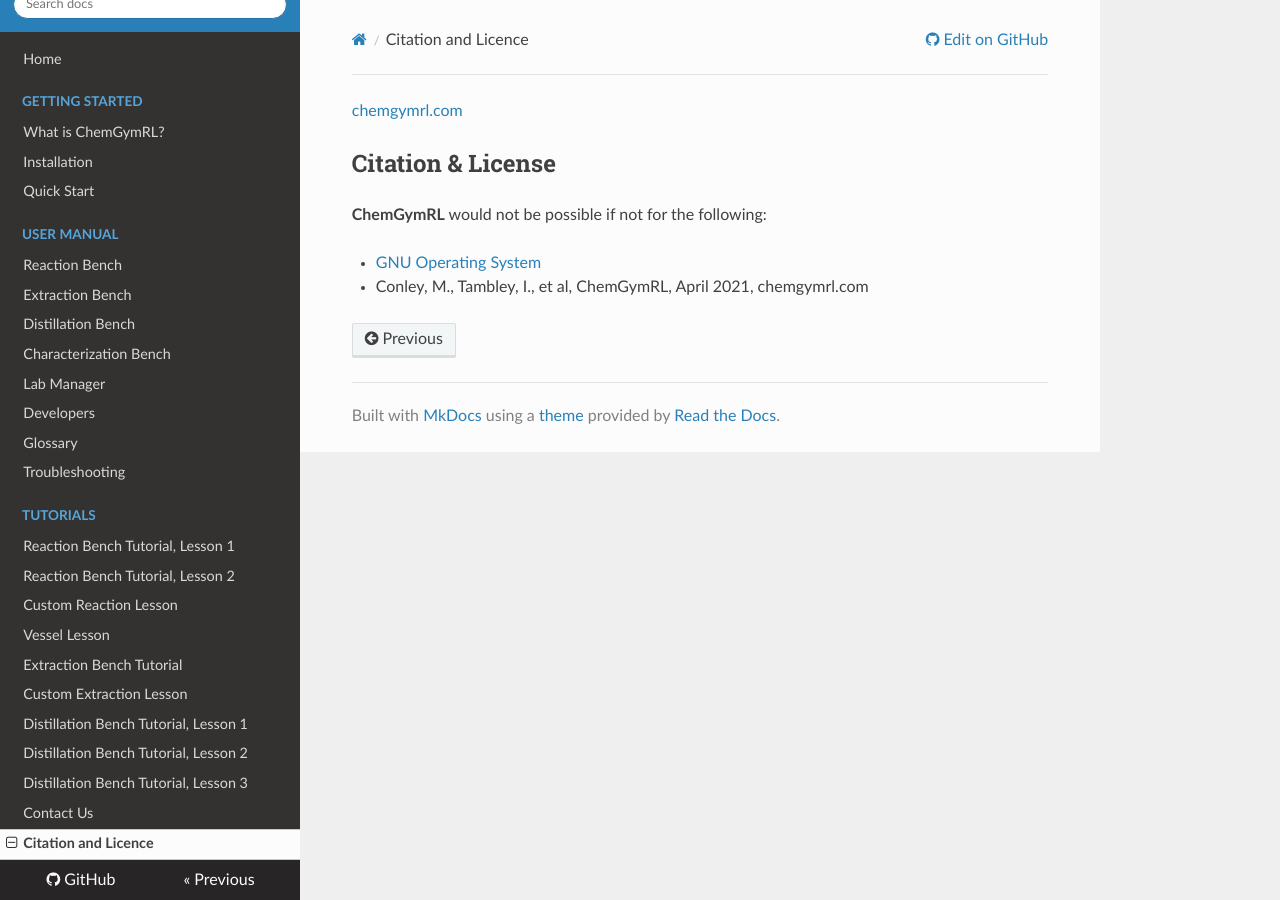
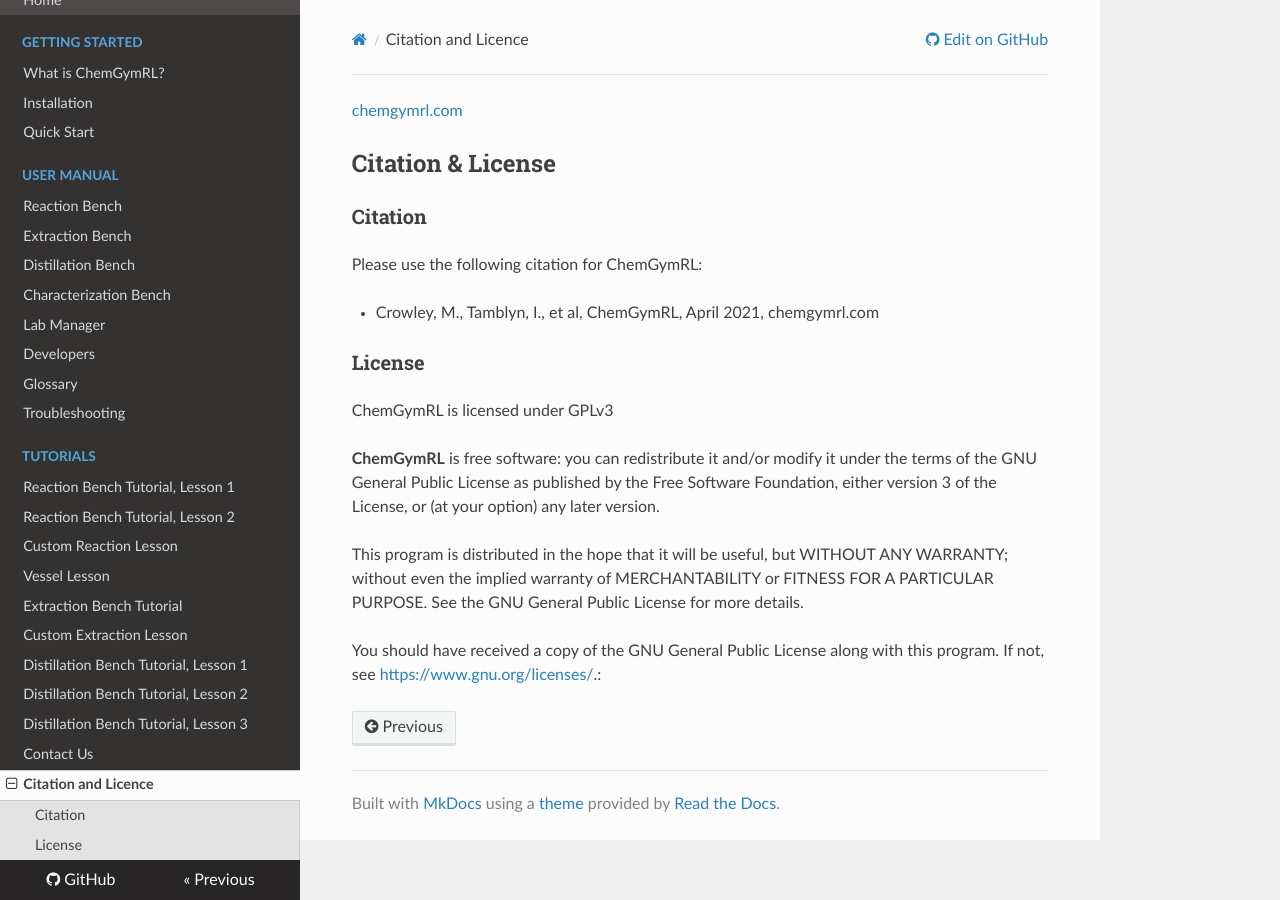
Before and after one commit to chemgymrl/chemgymrl, an MkDocs documentation site: the page built from docs/License.md, in a window 1280 px wide. Built offline with MkDocs 1.6.1, drawn with Linux system fonts in a browser that asks for light colours; nearby versions of some CDN libraries.

Commit message:
License page fixed

```diff
--- a/docs/License.md
+++ b/docs/License.md
@@ -2,7 +2,25 @@
 
 ## Citation & License
 
-**ChemGymRL** would not be possible if not for the following:
+### Citation
 
-* [GNU Operating System](http://www.gnu.org/licenses/quick-guide-gplv3.en.html)
-* Conley, M., Tambley, I., et al, ChemGymRL, April 2021, chemgymrl.com
+Please use the following citation for ChemGymRL:
+
+* Crowley, M., Tamblyn, I., et al, ChemGymRL, April 2021, chemgymrl.com
+
+### License
+
+ChemGymRL is licensed under GPLv3
+
+**ChemGymRL** is free software: you can redistribute it and/or modify
+it under the terms of the GNU General Public License as published by
+the Free Software Foundation, either version 3 of the License, or
+(at your option) any later version.
+
+This program is distributed in the hope that it will be useful,
+but WITHOUT ANY WARRANTY; without even the implied warranty of
+MERCHANTABILITY or FITNESS FOR A PARTICULAR PURPOSE.  See the
+GNU General Public License for more details.
+
+You should have received a copy of the GNU General Public License
+along with this program.  If not, see <https://www.gnu.org/licenses/>.:
```
